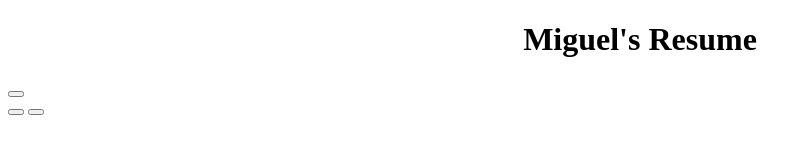
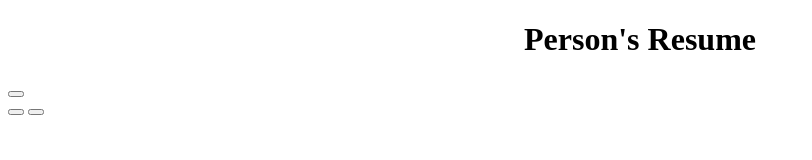
Before and after one commit to ShockedRose/Resume_Project_Web, a plain HTML site: page index.html in a window 1280 px wide. Shown: the whole page, without its empty margins (0-812 px from the left). Drawn offline with Linux system fonts and the light colour scheme.

Commit message:
removed name from template

```diff
--- a/index.html
+++ b/index.html
@@ -6,7 +6,7 @@
 		<title>Custom Resume Web</title>
 	</head>
 	<body>
-		<div style="text-align: center;"><h1>Miguel's Resume</h1></div>
+		<div style="text-align: center;"><h1>Person's Resume</h1></div>
 		<div id="name"></div>
 		<div id="photo"></div>
 		<div id="identification">
```
